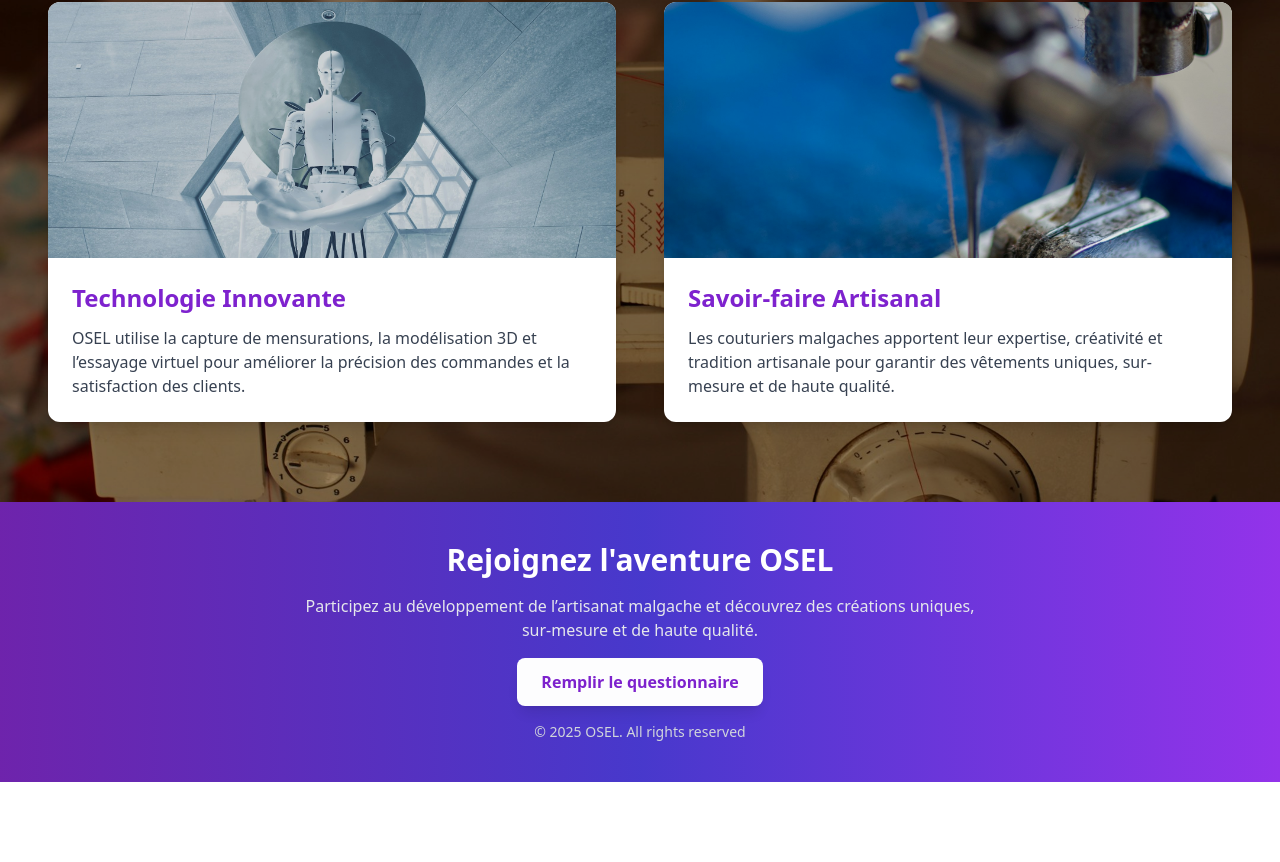
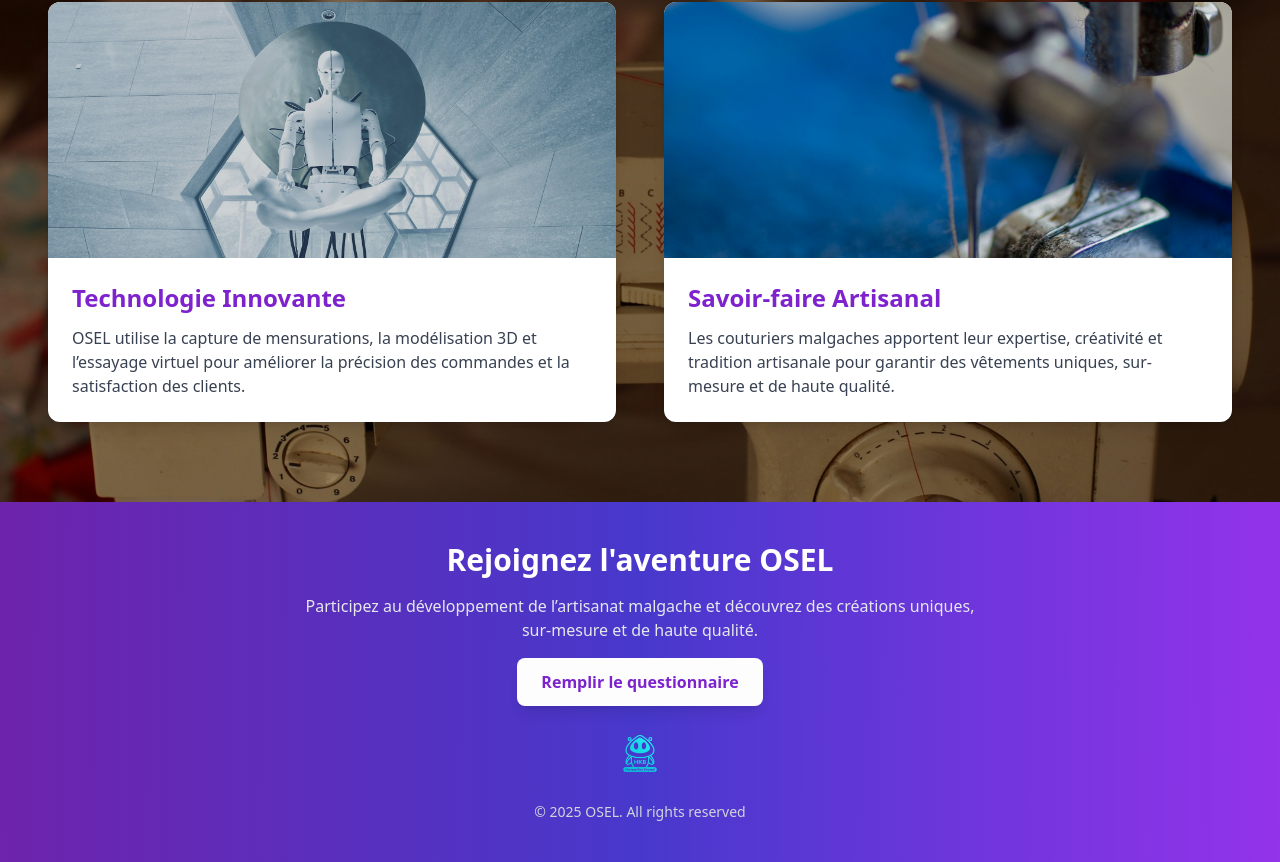
Before and after one commit to TahinaHKB/osel, a React (Vite) app: page / in a window 1280 px wide. Shown: the part 2368-3230 px from the top of the page. Before the commit the page ends 3150 px from the top, so only its background shows below. Built offline with nearby package versions, Linux system fonts and the light colour scheme.

Commit message:
Enhance footer with logo and layout adjustments
Added a logo to the footer and updated layout.

```diff
--- a/src/components/Footer.tsx
+++ b/src/components/Footer.tsx
@@ -1,6 +1,7 @@
 import React from "react";
 import { useTranslation } from "react-i18next";
 import { Link } from "react-router-dom";
+import logo from "../assets/logo1.png";
 
 const Footer: React.FC = () => {
   const { t } = useTranslation();
@@ -11,9 +12,11 @@
       <div className="absolute inset-0 bg-gradient-to-r from-purple-800 via-indigo-700 to-purple-600 opacity-95 -z-10"></div>
 
       <div className="max-w-7xl mx-auto px-6 md:px-12 text-center space-y-4">
+
         <h3 className="text-2xl md:text-3xl font-bold mb-3">
           {t("footer.title")}
         </h3>
+
         <p className="text-gray-200 max-w-2xl mx-auto text-sm md:text-base">
           {t("footer.description")}
         </p>
@@ -23,16 +26,30 @@
           <Link
             to="/question"
             className="inline-block bg-white text-purple-700 font-semibold px-6 py-3 rounded-lg shadow-lg
-                       transform transition-all duration-300 ease-in-out hover:-translate-y-1 hover:scale-105
-                       animate-pulse"
+                     transform transition-all duration-300 ease-in-out hover:-translate-y-1 hover:scale-105
+                     animate-pulse"
           >
             Remplir le questionnaire
           </Link>
         </div>
 
+        {/* SECTION CREDIT + LOGO */}
+        <div className="mt-10 flex flex-col items-center gap-3">
+          {/* Logo */}
+          <div className="w-16 h-16">
+            {/* Remplace /logo.png par le chemin réel de ton logo */}
+            <img
+              src={logo}
+              alt="Logo HKB"
+              className="w-full h-full object-contain"
+            />
+          </div>
+        </div>
+
         <p className="mt-6 text-gray-300 text-xs md:text-sm">
           &copy; {new Date().getFullYear()} OSEL. All rights reserved
         </p>
+
       </div>
     </footer>
   );
```
